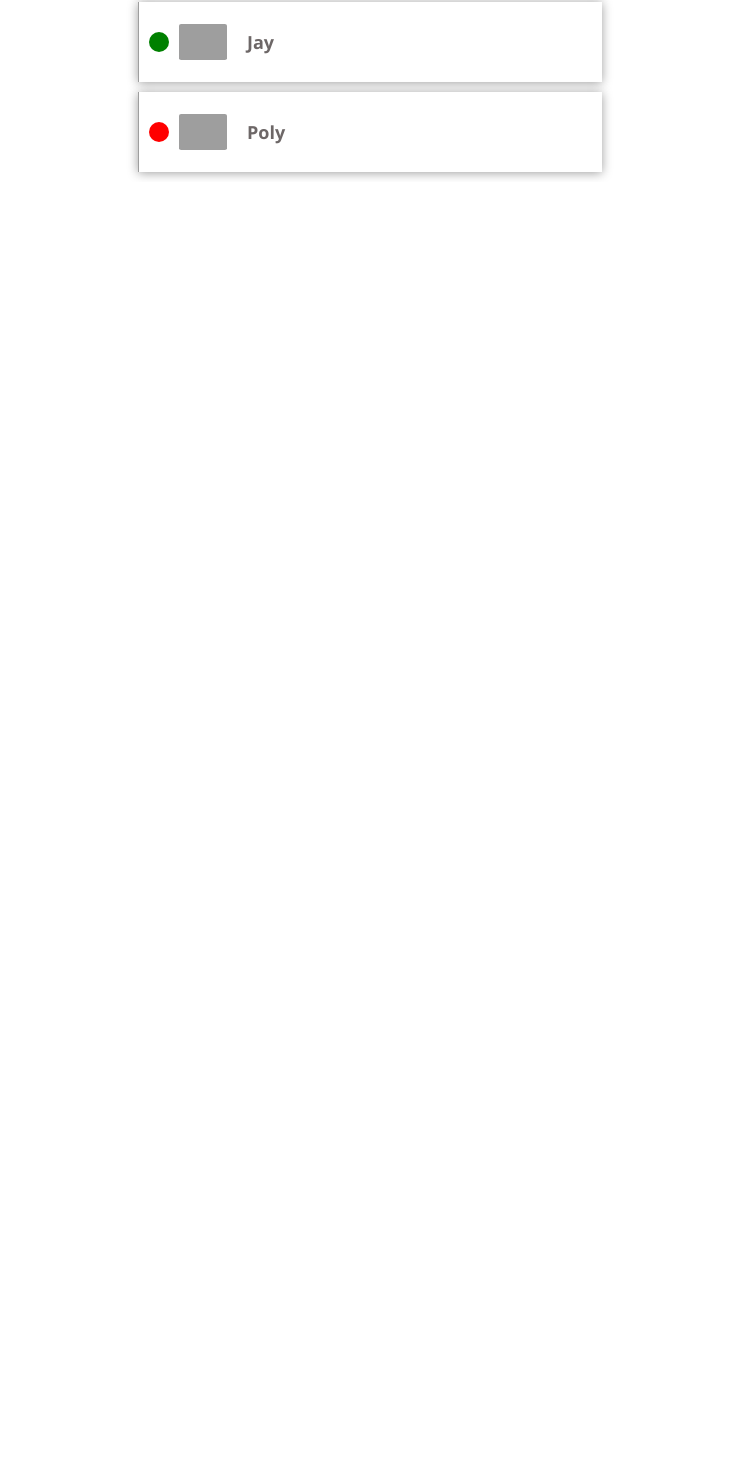
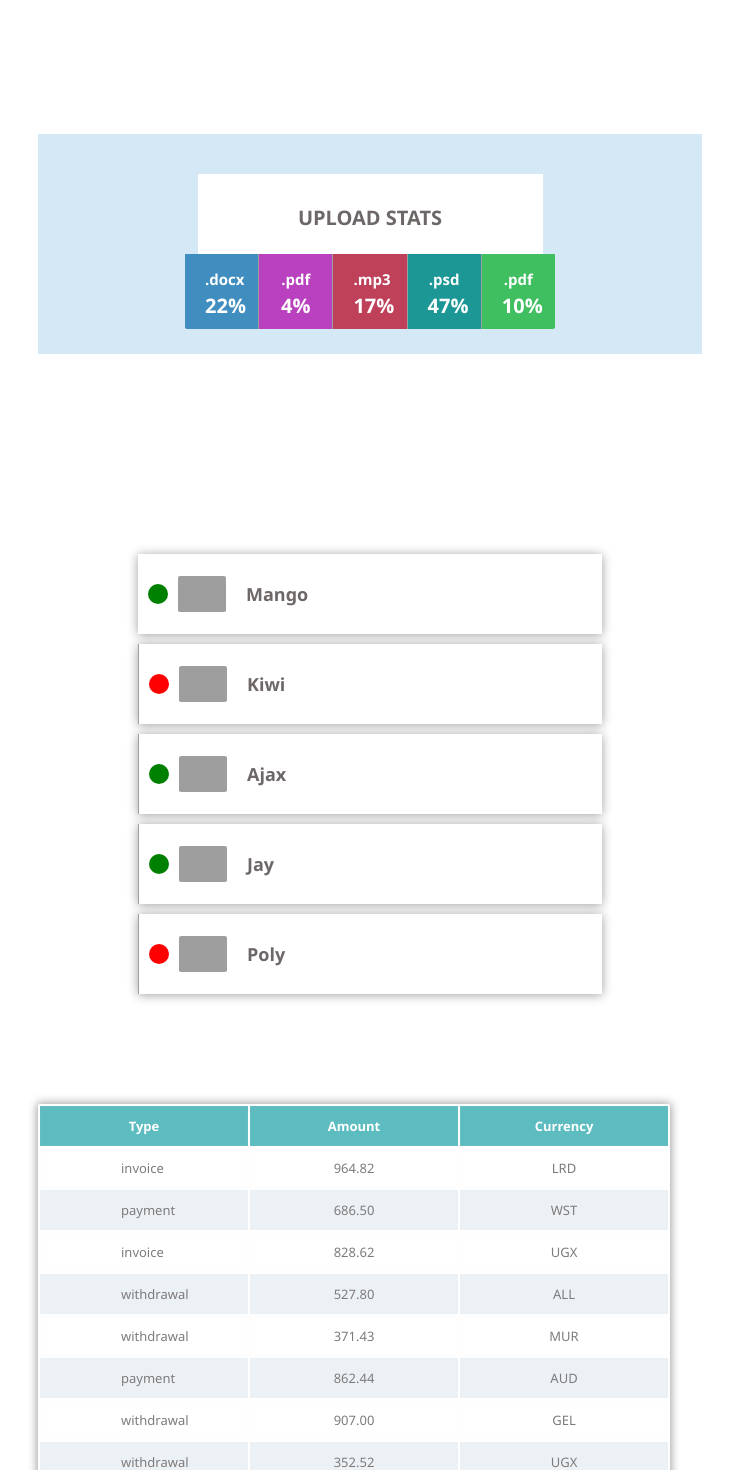
Before and after one commit to AlexeyYanov/goit-react-hw-01-components, a React (Create React App) app: page / in a window 1280 px wide. Shown: the part 836-2306 px from the top of the page, without its empty margins (270-1003 px from the left). Before the commit the page ends 1018 px from the top, so only its background shows below. Built offline with nearby package versions, Linux system fonts and the light colour scheme; grey boxes are pictures that could not be loaded.

Commit message:
4 components added & styles

```diff
--- a/src/App.jsx
+++ b/src/App.jsx
@@ -1,10 +1,12 @@
 import { Profile } from 'components/Profile/Profile';
 import userData from '../src/user.json/user.json';
-// import { Statistics } from 'components/Statistics/Statistics';
-// import { Statistics } from 'components/Statistics/Statistics';
-// import stats from '../src/data.json/data.json';
+import { Statistics } from 'components/Statistics/Statistics';
+import data from '../src/data.json/data.json';
+
 import friends from '../src/friends.json/friends.json';
 import { FriendList } from 'components/FriendList/FriendList';
+import transactions from '../src/transactions.json/transactions.json';
+import { TransactionHistory } from 'components/Transactions/TransactionHistory';
 
 export const App = () => {
   return (
@@ -16,26 +18,9 @@ export const App = () => {
         avatar={userData.avatar}
         stats={userData.stats}
       />
-      {/* <Statistics
-        title={stats.title}
-        key={stats.id}
-        label={stats.label}
-        percentage={stats.percentage}
-      /> */}
+      <Statistics title="upload stats" stats={data} />
       <FriendList friends={friends} />
+      <TransactionHistory data={transactions} />
     </div>
-
-    // <div
-    //   style={{
-    //     height: '100vh',
-    //     display: 'flex',
-    //     justifyContent: 'center',
-    //     alignItems: 'center',
-    //     fontSize: 40,
-    //     color: '#010101',
-    //   }}
-    // >
-    //   React homework template
-    // </div>
   );
 };
--- a/src/components/Statistics/Statistics.jsx
+++ b/src/components/Statistics/Statistics.jsx
@@ -1,33 +1,73 @@
 import PropTypes from 'prop-types';
 import css from './Statistics.module.css';
+
 export const Statistics = ({ title, stats }) => {
   return (
-    <section className="css.statistics">
-      {title && <h2 className="css.title">{title}</h2>}
-      <ul className="css.stat-list">
-        {stats.map(stat => (
-          <li className="css.item" key={stat.id}>
-            <span className="css.label">{stat.label}</span>
-            <span className="css.percentage">{stat.percentage}</span>
+    <section className={css.statistics}>
+      {title && <h2 className={css.title}>{title}</h2>}
+      <ul className={css.statList}>
+        {stats.map(data => (
+          <li key={data.id} className={css.item}>
+            <span className={css.label}>{data.label}</span>
+            <span className={css.percentage}>{data.percentage}%</span>
           </li>
         ))}
-
-        <li className="css.item">
-          <span className="css.label">{stats.label}</span>
-          <span className="css.percentage">{stats.percentage}</span>
-        </li>
-        <li className="css.item">
-          <span className="css.label">{stats.label}</span>
-          <span className="css.percentage">{stats.percentage}</span>
-        </li>
-        <li className="css.item">
-          <span className="css.label">{stats.label}</span>
-          <span className="css.percentage">{stats.percentage}</span>
-        </li>
       </ul>
     </section>
   );
 };
+
+Statistics.defaultProps = {
+  title: '',
+};
+Statistics.propTypes = {
+  title: PropTypes.string.isRequired,
+  stats: PropTypes.array.isRequired,
+};
+
+export default Statistics;
+
+// Statistics.propTypes = {
+//   title: PropTypes.string,
+//   stats: PropTypes.arrayOf(
+//     PropTypes.shape({
+//       id: PropTypes.string.isRequired,
+//       label: PropTypes.string.isRequired,
+//       percentage: PropTypes.number.isRequired,
+//     })
+//   ).isRequired,
+// };
+
+// export default Statistics;
+
+// export const Statistics = ({ title, stats }) => {
+//   return (
+//     <section className="css.statistics">
+//       {title && <h2 className="css.title">{title}</h2>}
+//       <ul className="css.stat-list">
+//         {stats.map(stat => (
+//           <li className="css.item" key={stat.id}>
+//             <span className="css.label">{stat.label}</span>
+//             <span className="css.percentage">{stat.percentage}</span>
+//           </li>
+//         ))}
+
+//         <li className="css.item">
+//           <span className="css.label">{stats.label}</span>
+//           <span className="css.percentage">{stats.percentage}</span>
+//         </li>
+//         <li className="css.item">
+//           <span className="css.label">{stats.label}</span>
+//           <span className="css.percentage">{stats.percentage}</span>
+//         </li>
+//         <li className="css.item">
+//           <span className="css.label">{stats.label}</span>
+//           <span className="css.percentage">{stats.percentage}</span>
+//         </li>
+//       </ul>
+//     </section>
+//   );
+// };
 
 // Statistics.PropTypes = {
 //   title: PropTypes.string,
@@ -36,12 +76,13 @@ export const Statistics = ({ title, stats }) => {
 //     percentage: PropTypes.number.isRequired,
 //   },
 // };
-Statistics.propTypes = {
-  title: PropTypes.string,
-  stats: PropTypes.arrayOf(
-    PropTypes.shape({
-      label: PropTypes.string.isRequired,
-      percentage: PropTypes.number.isRequired,
-    })
-  ).isRequired,
-};
+// Statistics.propTypes = {
+//   title: PropTypes.string,
+//   stats: PropTypes.arrayOf(
+//     PropTypes.shape({
+//       label: PropTypes.string.isRequired,
+//       percentage: PropTypes.number.isRequired,
+//     })
+//   ).isRequired,
+// };
+// export default Statistics;
--- a/src/components/Statistics/Statistics.module.css
+++ b/src/components/Statistics/Statistics.module.css
@@ -1,22 +1,91 @@
 .statistics {
-  background-color: aliceblue;
+  height: 200px;
+  margin-top: 200px;
+  margin-bottom: 200px;
+  margin-left: 300px;
+  margin-right: 300px;
+  padding-top: 10px;
+  padding-bottom: 10px;
+  background-color: hsl(206, 64%, 90%);
+  text-align: center;
 }
 .title {
-  background-color: aliceblue;
+  height: 50px;
+  width: 345px;
+  margin-left: auto;
+  margin-right: auto;
+  margin-bottom: 0;
+  margin-top: 30px;
+  padding-top: 30px;
+  text-align: center;
+  background-color: white;
+  font-size: large;
+  font-family: Segoe UI;
+  font-weight: 700;
+  font-size: 20px;
+  color: #6d6767;
+  text-transform: uppercase;
 }
 
-.stat-list {
-  background-color: aliceblue;
+.statlist {
+  display: flex;
+  justify-content: center;
+  align-items: center;
+  flex-wrap: wrap;
+  list-style: none;
+  margin: 0;
+  padding: 0;
 }
 
 .item {
+  display: inline-block;
+  flex-direction: column;
+  align-items: center;
   background-color: aliceblue;
+  width: 5%;
 }
 
+.item:nth-child(1) {
+  background-color: hsl(203, 50%, 50%);
+  border-bottom-left-radius: 2px;
+}
+
+.item:nth-child(2) {
+  background-color: hsl(297, 50%, 50%);
+}
+
+.item:nth-child(3) {
+  background-color: hsl(348, 50%, 50%);
+}
+
+.item:nth-child(4) {
+  background-color: hsl(180, 68%, 35%);
+}
+
+.item:nth-child(5) {
+  background-color: hsl(135, 50%, 50%);
+  border-bottom-right-radius: 2px;
+}
 .label {
+  display: block;
+  text-align: center;
   background-color: aliceblue;
+  background-color: inherit;
+  font-family: Segoe UI;
+  font-weight: 700;
+  font-size: 15px;
+  color: white;
 }
 
 .percentage {
+  display: block;
+  text-align: center;
+  padding-top: 3px;
+  padding-bottom: 10px;
   background-color: aliceblue;
+  background-color: inherit;
+  font-family: Segoe UI;
+  font-weight: 700;
+  font-size: 20px;
+  color: white;
 }
--- a/src/components/Transactions/TransactionHistory.jsx
+++ b/src/components/Transactions/TransactionHistory.jsx
@@ -1 +1,39 @@
-// import PropTypes from 'prop-types';
+import PropTypes from 'prop-types';
+import css from './Transactions.module.css';
+export const TransactionHistory = ({ data }) => {
+  return (
+    <div>
+      <table className="transactionHistory">
+        <thead>
+          <tr>
+            <th>Type</th>
+            <th>Amount</th>
+            <th>Currency</th>
+          </tr>
+        </thead>
+        <tbody>
+          {data.map(({ id, type, amount, currency }) => (
+            <tr key={id}>
+              <td>{type}</td>
+              <td>{amount}</td>
+              <td>{currency}</td>
+            </tr>
+          ))}
+        </tbody>
+      </table>
+    </div>
+  );
+};
+
+TransactionHistory.propTypes = {
+  items: PropTypes.arrayOf(
+    PropTypes.shape({
+      id: PropTypes.string.isRequired,
+      type: PropTypes.string.isRequired,
+      amount: PropTypes.number.isRequired,
+      currency: PropTypes.string.isRequired,
+    })
+  ).isRequired,
+};
+
+export default TransactionHistory;
--- a/src/components/Transactions/Transactions.module.css
+++ b/src/components/Transactions/Transactions.module.css
@@ -0,0 +1,54 @@
+div {
+  margin-top: 100px;
+  padding-top: 10px;
+  padding-bottom: 10px;
+}
+
+table {
+  margin-left: 300px;
+  margin-right: 300px;
+  width: 600px;
+  table-layout: fixed;
+  width: 50%;
+  box-shadow: 0px 0px 10px 1px #9e9e9e;
+  box-sizing: border-box;
+  border-top-right-radius: 2px;
+  border-top-left-radius: 2px;
+  border-bottom-left-radius: 2px;
+  border-bottom-right-radius: 2px;
+}
+thead {
+  height: 30px;
+  width: 100%;
+  background-color: rgb(93, 188, 192);
+  font-size: small;
+  font-family: 'Segoe UI';
+  color: white;
+}
+
+td,
+th {
+  width: 33.33%;
+  padding: 10px;
+  border: 1px solid rgba(205, 215, 215, 0.048);
+}
+
+td {
+  text-align: left;
+  font-family: 'Segoe UI';
+  font-size: small;
+  color: #7d7b7b;
+}
+
+td:first-child {
+  text-align: left;
+  padding-left: 80px;
+}
+
+td:not(:first-child) {
+  text-align: center;
+}
+
+tbody tr:nth-child(2n) {
+  background-color: rgb(236, 241, 245);
+}
```
